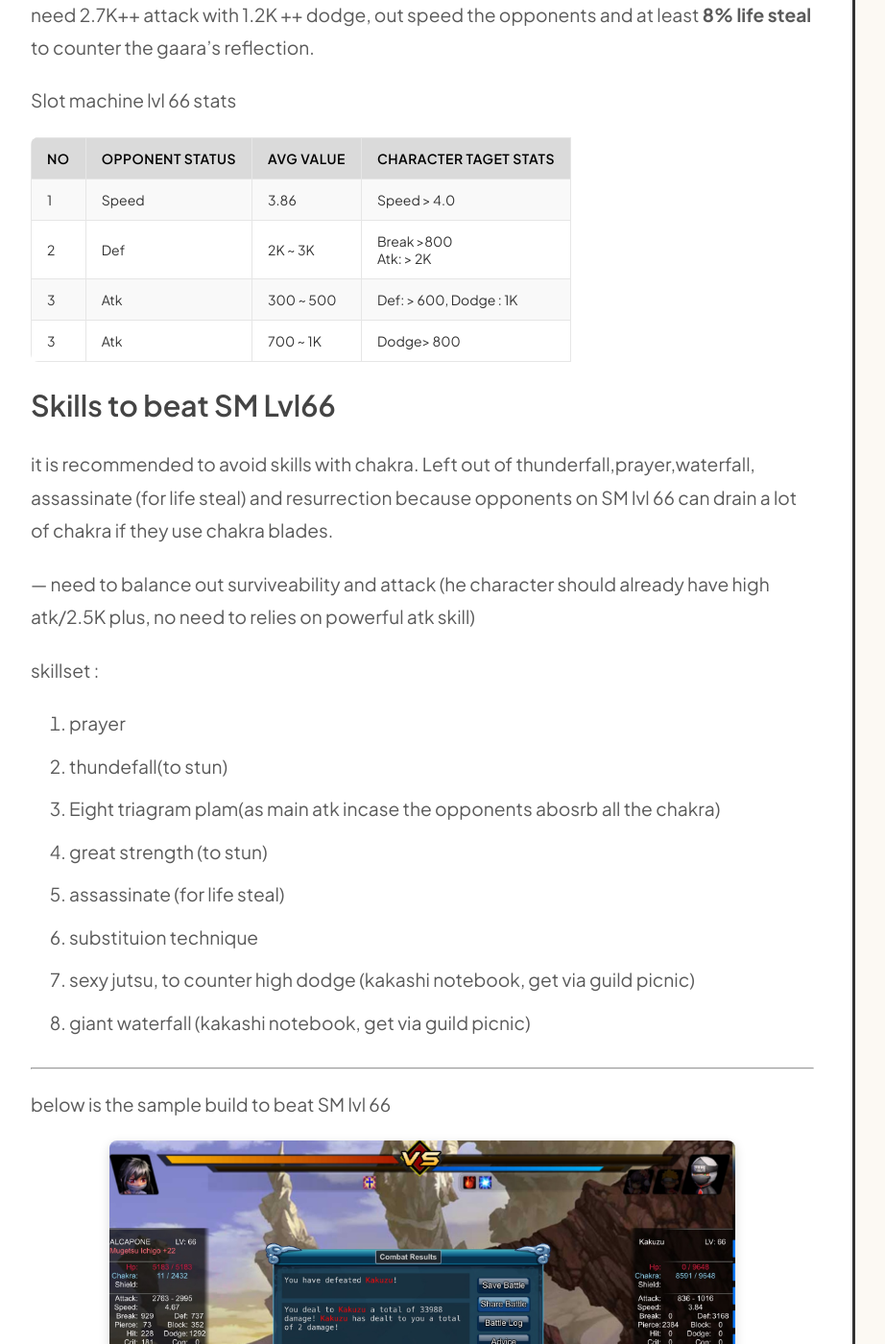
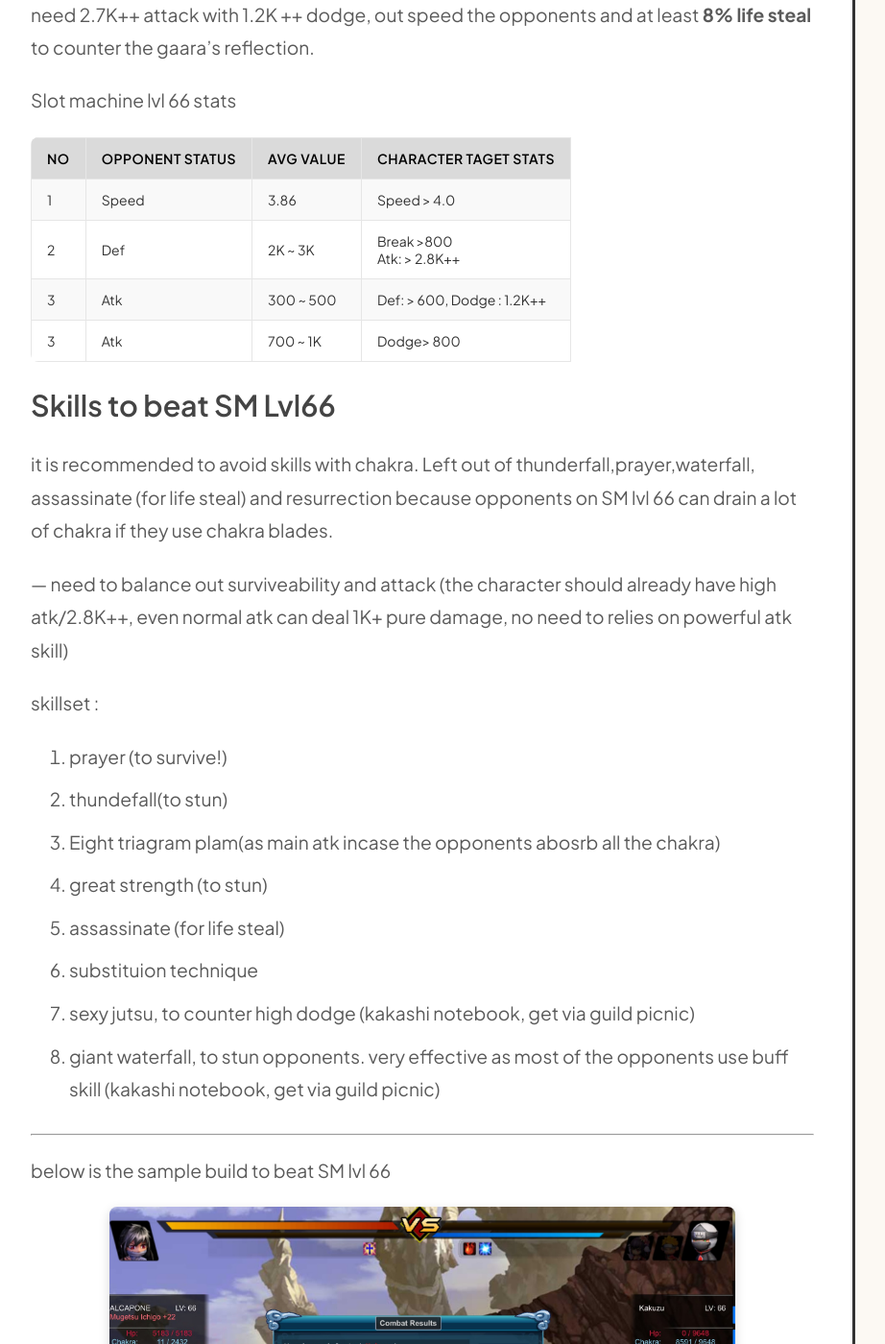
Before and after one commit to deganandapriyambada/playpumpkin.com, a Jekyll site: the page built from _posts/pockieninja/2025-09-23-Strategy-to-Beat-Slot-Machine-Level-61-and-66-on-Pockie-Ninja.md, in a window 1280 px wide and 1400 px high, scrolled down 5474 px. Shown: the whole window at 96% size, without its empty margins (200-1122 px from the left). Built offline with Jekyll 4.4.1, drawn with Linux system fonts in a browser that asks for light colours; some of the changed text lies outside the part shown.

Commit message:
fix typo

```diff
--- a/_posts/pockieninja/2025-09-23-Strategy-to-Beat-Slot-Machine-Level-61-and-66-on-Pockie-Ninja.md
+++ b/_posts/pockieninja/2025-09-23-Strategy-to-Beat-Slot-Machine-Level-61-and-66-on-Pockie-Ninja.md
@@ -53,8 +53,8 @@ However, mugetsu ichigo is preferred as it has water attribute. can increase the
 
 SM lvl 61 where the real hell began due to:
 
-1. there is an opponents that has 1K dodge (ino/equivalent)
-2. there is an opponents with 1.6K break (shikamaru/equivalent)
+1. there is an opponents that has 1.3K++ dodge (ino/equivalent)
+2. there is an opponents with 1.6K++ break (shikamaru/equivalent)
 3. there is an opponents with damage reflection (gaara/equivalent)
 4. most of opponent has 800+ attack and it hurts!
 
@@ -93,26 +93,26 @@ Slot machine lvl 66 stats
 | No | Opponent Status | Avg Value | Character Taget Stats |
 |----|----------|--------|--------|
 | 1 | Speed | 3.86 | Speed > 4.0 |
-| 2 | Def | 2K ~ 3K | Break >800 <br /> Atk: > 2K |
-| 3 | Atk | 300 ~ 500 | Def: > 600, Dodge : 1K |
+| 2 | Def | 2K ~ 3K | Break >800 <br /> Atk: > 2.8K++ |
+| 3 | Atk | 300 ~ 500 | Def: > 600, Dodge : 1.2K++ |
 | 3 | Atk | 700 ~ 1K | Dodge> 800 |
 
 ## Skills to beat SM Lvl66
 
 it is recommended to avoid skills with chakra. Left out of thunderfall,prayer,waterfall, assassinate (for life steal) and resurrection because opponents on SM lvl 66 can drain a lot of chakra if they use chakra blades.
 
-&mdash; need to balance out surviveability and attack (he character should already have high atk/2.5K plus, no need to relies on powerful atk skill)
+&mdash; need to balance out surviveability and attack (the character should already have high atk/2.8K++, even normal atk can deal 1K+ pure damage, no need to relies on powerful atk skill)
 
 skillset :
 
-1. prayer
+1. prayer (to survive!)
 2. thundefall(to stun)
 3. Eight triagram plam(as main atk incase the opponents abosrb all the chakra)
 4. great strength (to stun)
 5. assassinate (for life steal)
 6. substituion technique
 7. sexy jutsu, to counter high dodge (kakashi notebook, get via guild picnic)
-8. giant waterfall (kakashi notebook, get via guild picnic)
+8. giant waterfall, to stun opponents. very effective as most of the opponents use buff skill (kakashi notebook, get via guild picnic)
 
 <hr />
 
```
